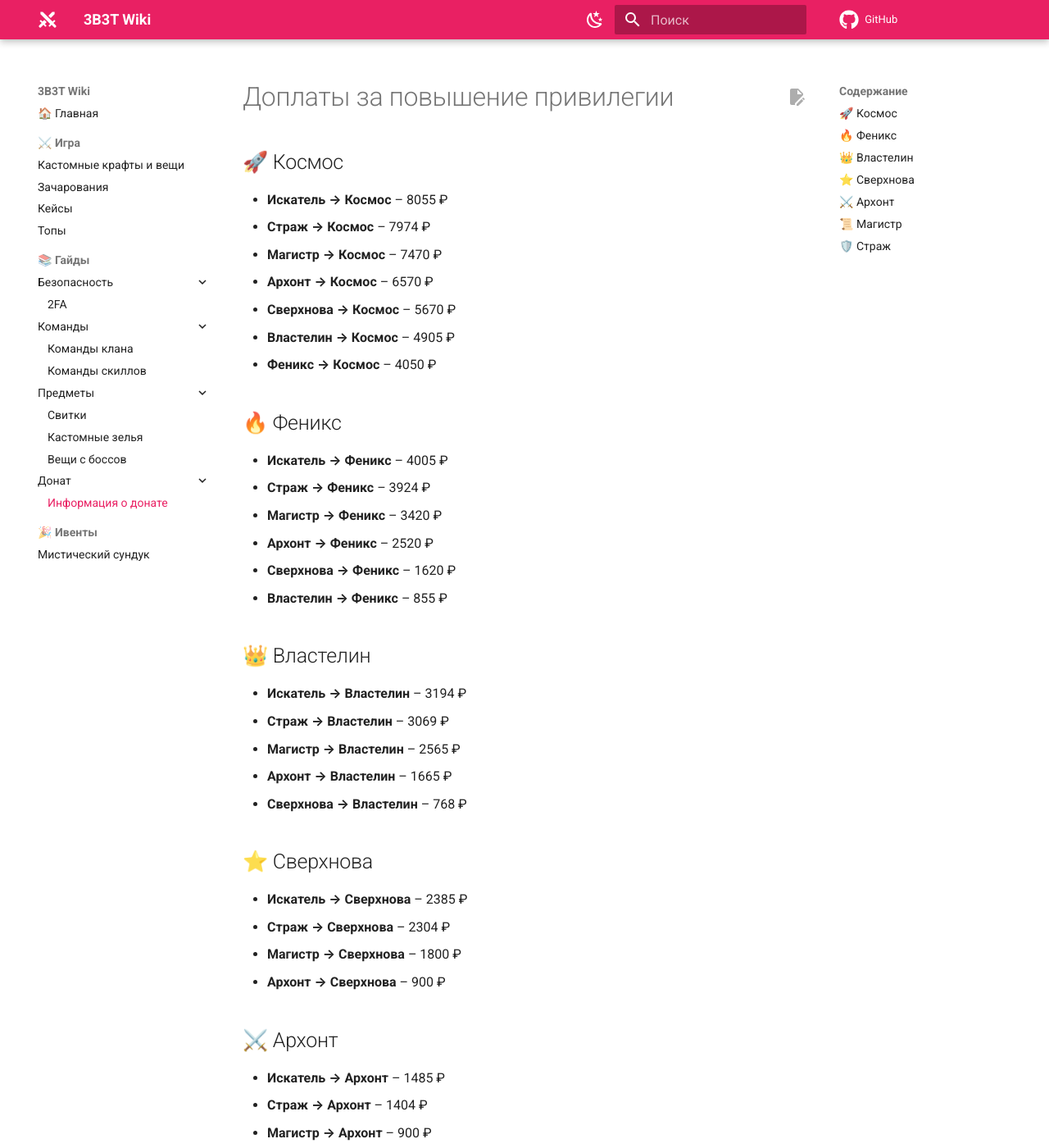
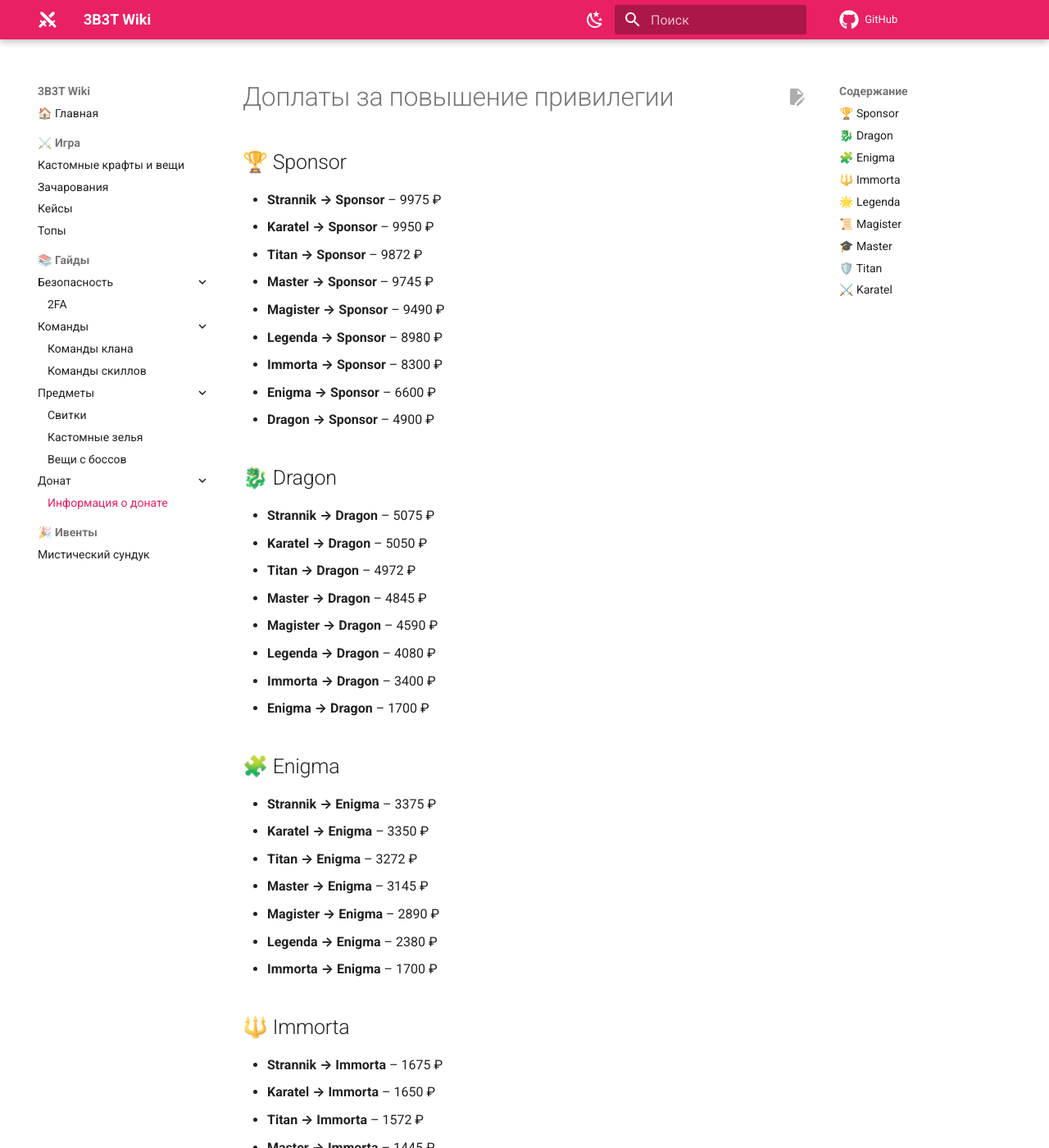
Before and after one commit to 3B3TServer/Docs, an MkDocs documentation site: the page built from docs/Guides/donate_info.md, in a window 1280 px wide and 1400 px high. Shown: the whole window at 82% size. Built offline with MkDocs 1.6.1 and Material for MkDocs 9.7.7, drawn with Linux system fonts in a browser that asks for light colours; comment, search, counter and statistics services are not loaded; some of the changed text lies outside the part shown.

Commit message:
Доплаты

```diff
--- a/docs/Guides/donate_info.md
+++ b/docs/Guides/donate_info.md
@@ -1,43 +1,64 @@
 # Доплаты за повышение привилегии
 
-## 🚀 Космос
-- **Искатель → Космос** – 8055 ₽
-- **Страж → Космос** – 7974 ₽
-- **Магистр → Космос** – 7470 ₽
-- **Архонт → Космос** – 6570 ₽
-- **Сверхнова → Космос** – 5670 ₽
-- **Властелин → Космос** – 4905 ₽
-- **Феникс → Космос** – 4050 ₽
+## 🏆 Sponsor
+- **Strannik → Sponsor** – 9975 ₽
+- **Karatel → Sponsor** – 9950 ₽
+- **Titan → Sponsor** – 9872 ₽
+- **Master → Sponsor** – 9745 ₽
+- **Magister → Sponsor** – 9490 ₽
+- **Legenda → Sponsor** – 8980 ₽
+- **Immorta → Sponsor** – 8300 ₽
+- **Enigma → Sponsor** – 6600 ₽
+- **Dragon → Sponsor** – 4900 ₽
 
-## 🔥 Феникс
-- **Искатель → Феникс** – 4005 ₽
-- **Страж → Феникс** – 3924 ₽
-- **Магистр → Феникс** – 3420 ₽
-- **Архонт → Феникс** – 2520 ₽
-- **Сверхнова → Феникс** – 1620 ₽
-- **Властелин → Феникс** – 855 ₽
+## 🐉 Dragon
+- **Strannik → Dragon** – 5075 ₽
+- **Karatel → Dragon** – 5050 ₽
+- **Titan → Dragon** – 4972 ₽
+- **Master → Dragon** – 4845 ₽
+- **Magister → Dragon** – 4590 ₽
+- **Legenda → Dragon** – 4080 ₽
+- **Immorta → Dragon** – 3400 ₽
+- **Enigma → Dragon** – 1700 ₽
 
-## 👑 Властелин
-- **Искатель → Властелин** – 3194 ₽
-- **Страж → Властелин** – 3069 ₽
-- **Магистр → Властелин** – 2565 ₽
-- **Архонт → Властелин** – 1665 ₽
-- **Сверхнова → Властелин** – 768 ₽
+## 🧩 Enigma
+- **Strannik → Enigma** – 3375 ₽
+- **Karatel → Enigma** – 3350 ₽
+- **Titan → Enigma** – 3272 ₽
+- **Master → Enigma** – 3145 ₽
+- **Magister → Enigma** – 2890 ₽
+- **Legenda → Enigma** – 2380 ₽
+- **Immorta → Enigma** – 1700 ₽
 
-## ⭐ Сверхнова
-- **Искатель → Сверхнова** – 2385 ₽
-- **Страж → Сверхнова** – 2304 ₽
-- **Магистр → Сверхнова** – 1800 ₽
-- **Архонт → Сверхнова** – 900 ₽
+## 🔱 Immorta
+- **Strannik → Immorta** – 1675 ₽
+- **Karatel → Immorta** – 1650 ₽
+- **Titan → Immorta** – 1572 ₽
+- **Master → Immorta** – 1445 ₽
+- **Magister → Immorta** – 1190 ₽
+- **Legenda → Immorta** – 680 ₽
 
-## ⚔️ Архонт
-- **Искатель → Архонт** – 1485 ₽
-- **Страж → Архонт** – 1404 ₽
-- **Магистр → Архонт** – 900 ₽
+## 🌟 Legenda
+- **Strannik → Legenda** – 995 ₽
+- **Karatel → Legenda** – 970 ₽
+- **Titan → Legenda** – 892 ₽
+- **Master → Legenda** – 765 ₽
+- **Magister → Legenda** – 510 ₽
 
-## 📜 Магистр
-- **Искатель → Магистр** – 585 ₽
-- **Страж → Магистр** – 504 ₽
+## 📜 Magister
+- **Strannik → Magister** – 485 ₽
+- **Karatel → Magister** – 460 ₽
+- **Titan → Magister** – 382 ₽
+- **Master → Magister** – 255 ₽
 
-## 🛡️ Страж
-- **Искатель → Страж** – 81 ₽
+## 🎓 Master
+- **Strannik → Master** – 230 ₽
+- **Karatel → Master** – 205 ₽
+- **Titan → Master** – 127 ₽
+
+## 🛡️ Titan
+- **Strannik → Titan** – 103 ₽
+- **Karatel → Titan** – 78 ₽
+
+## ⚔️ Karatel
+- **Strannik → Karatel** – 25 ₽
```
